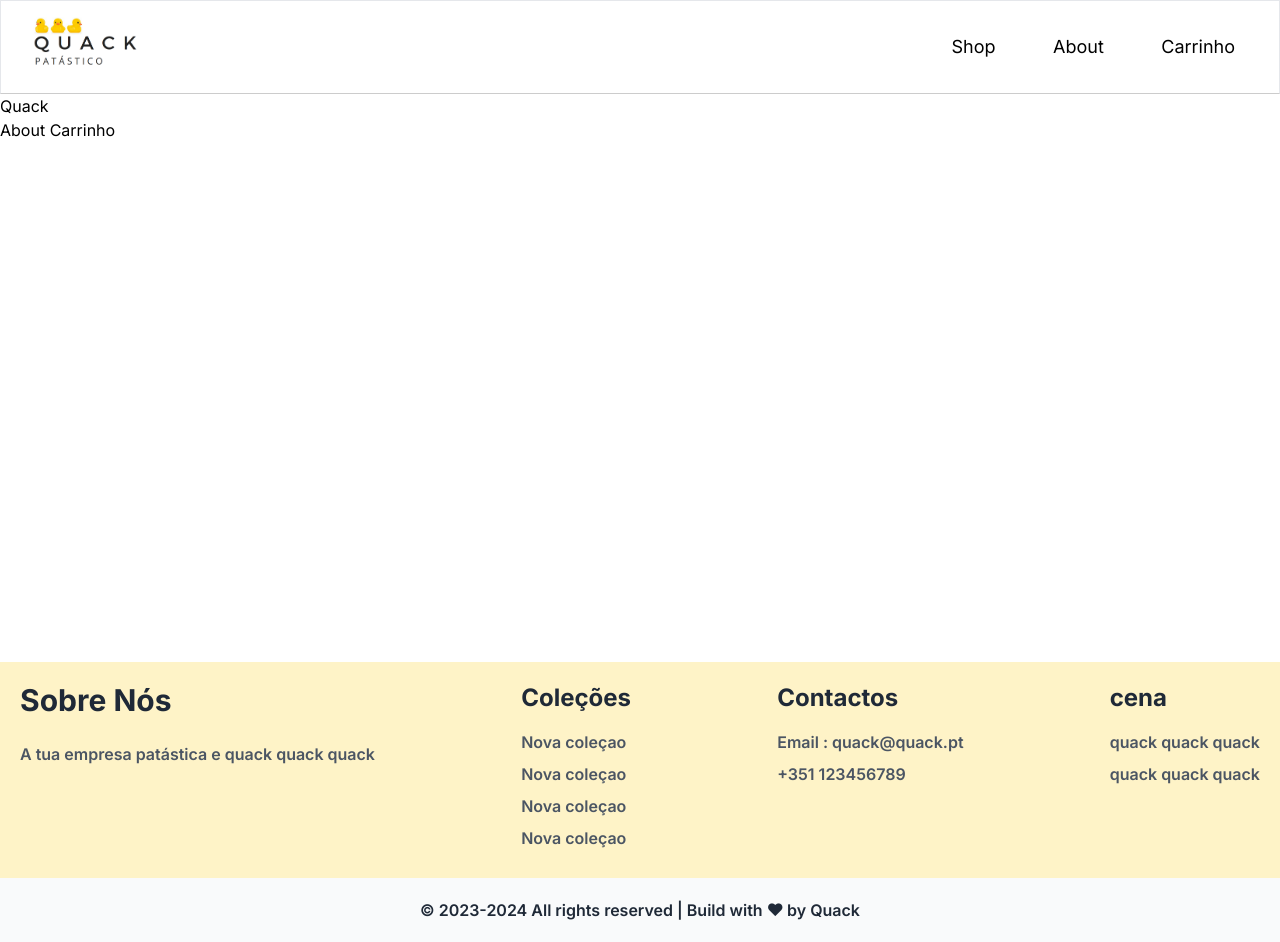
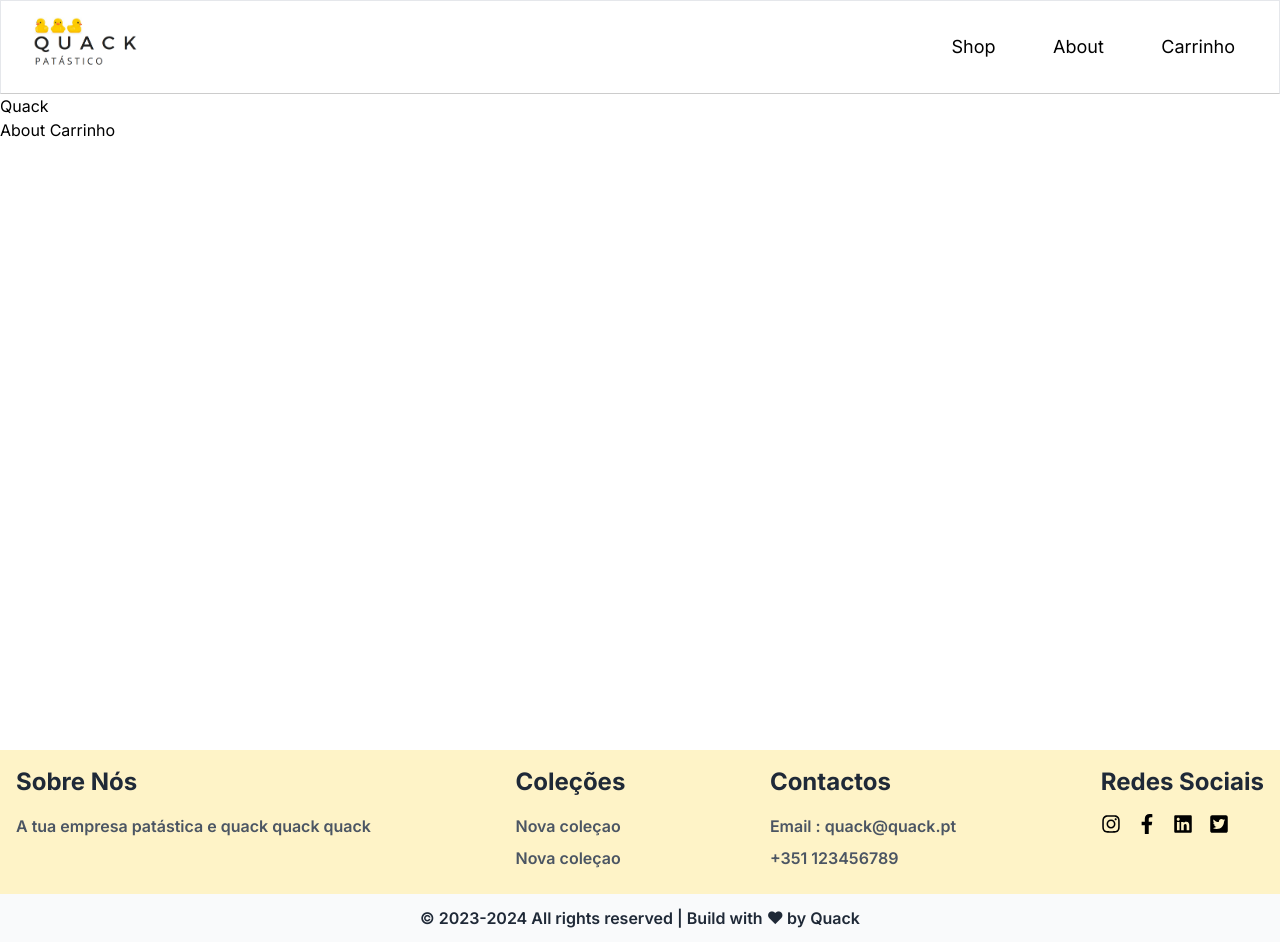
Before and after one commit to filipac271/Quack-, a Next.js app in the folder quack/: page / in a window 1280 px wide. Built offline with nearby package versions, Linux system fonts and the light colour scheme.

Commit message:
Footer finalizado com as redes sociais, falta depois alterar as cores para ficar a combinar com o resto

```diff
--- a/quack/app/components/Footer.tsx
+++ b/quack/app/components/Footer.tsx
@@ -1,18 +1,27 @@
 import React from 'react'
+
+import {FaFacebookF, FaInstagram, FaTwitterSquare} from "react-icons/fa";
+import {FaFacebook} from "react-icons/fa";
+import {FaTwitter} from "react-icons/fa";
+import {FaLinkedin} from "react-icons/fa";
+
+
+
+
 
 const Footer = () => {
   return (
-    <footer className=' max-w-7xl mx-auto  justify-between flex-col min-h-screen mt-auto flex  insert-x-0 bottom-0'>
+    <footer className=' max-w-7xl mx-auto  justify-between flex-col min-h-screen mt-auto flex insert-x-0 bottom-0'>
 			<div className=' bg-amber-100 flex flex-row mt-auto'>
       <div className='flex-1 flex flex-end justify-between mt-auto'>
       <div className=' '>
-        <ul className='p-5'>
-          <p className='text-gray-800 font-bold text-3xl pb-6'>Sobre Nós </p>
-          <p className='text-gray-600 font-semibold hover:text-gray-900'>A tua empresa patástica e quack quack quack</p>
+        <ul className='p-4'>
+          <p className='text-gray-800 font-bold text-2xl pb-4'>Sobre Nós </p>
+          <p className='text-gray-600 text-base font-semibold hover:text-gray-900'>A tua empresa patástica e quack quack quack</p>
         </ul>
       </div>
       <div className="">
-					<ul className='p-5'>
+					<ul className='p-4'>
 						<p className="text-gray-800 font-bold text-2xl pb-4">Coleções</p>
 						<li className="text-gray-600 text-md pb-2 font-semibold hover:text-gray-900 cursor-pointer">
 							Nova coleçao
@@ -20,16 +29,11 @@ const Footer = () => {
 						<li className="text-gray-600 text-md pb-2 font-semibold  hover:text-gray-900 cursor-pointer">
             Nova coleçao
 						</li>
-						<li className="text-gray-600 text-md pb-2 font-semibold hover:text-gray-900 cursor-pointer">
-            Nova coleçao
-						</li>
-						<li className="text-gray-600 text-md pb-2 font-semibold  hover:text-gray-900 cursor-pointer">
-            Nova coleçao
-						</li>
+
 					</ul>
 				</div>
         <div className="">
-					<ul className='p-5'>
+					<ul className='p-4'>
 						<p className="text-gray-800 font-bold text-2xl pb-4">Contactos</p>
 						<li className="text-gray-600 text-md pb-2 font-semibold hover:text-gray-900 cursor-pointer">
 							Email : quack@quack.pt
@@ -40,19 +44,22 @@ const Footer = () => {
 					</ul>
 				</div>
 				<div className="">
-					<ul className='p-5'>
-						<p className="text-gray-800 font-bold text-2xl pb-4">cena</p>
-						<li className="text-gray-600 text-md pb-2 font-semibold hover:text-gray-900 cursor-pointer">
-							quack quack quack
-						</li>
-						<li className="text-gray-600 text-md pb-2 font-semibold  hover:text-gray-900 cursor-pointer">
-            quack quack quack
-						</li>
+					<ul className='p-4'>
+						<p className="text-gray-800 font-bold text-2xl pb-4">Redes Sociais</p>
+						<ul className='flex flex-wrap gap-x-4'>
+							<FaInstagram className='text-xl cursor-pointer hover:text-yellow-400'/>
+							<FaFacebookF className='text-xl cursor-pointer hover:text-yellow-400'/>
+							<FaLinkedin className='text-xl cursor-pointer hover:text-yellow-400'/>
+							<FaTwitterSquare className='text-xl cursor-pointer hover:text-yellow-400'/>
+
+
+						</ul>
 					</ul>
 				</div>
 				</div>
         </div>
-        <div className="flex flex-row justify-center items-center text-center w-full p-5 bg-gray-50 align-content:flex-end;">
+
+        <div className="flex flex-row justify-center items-center text-center w-full p-3 bg-gray-50 align-content:flex-end;">
 				<h1 className=" text-gray-800 font-semibold">
 					© 2023-2024 All rights reserved | Build with ❤ by{" "}
 					<span className="hover:text-blue-600 font-semibold cursor-pointer">
```
Also changed, not shown: quack/package.json (+5 -4 lines), 1 other file (tests, documents, lock files or other folders).
